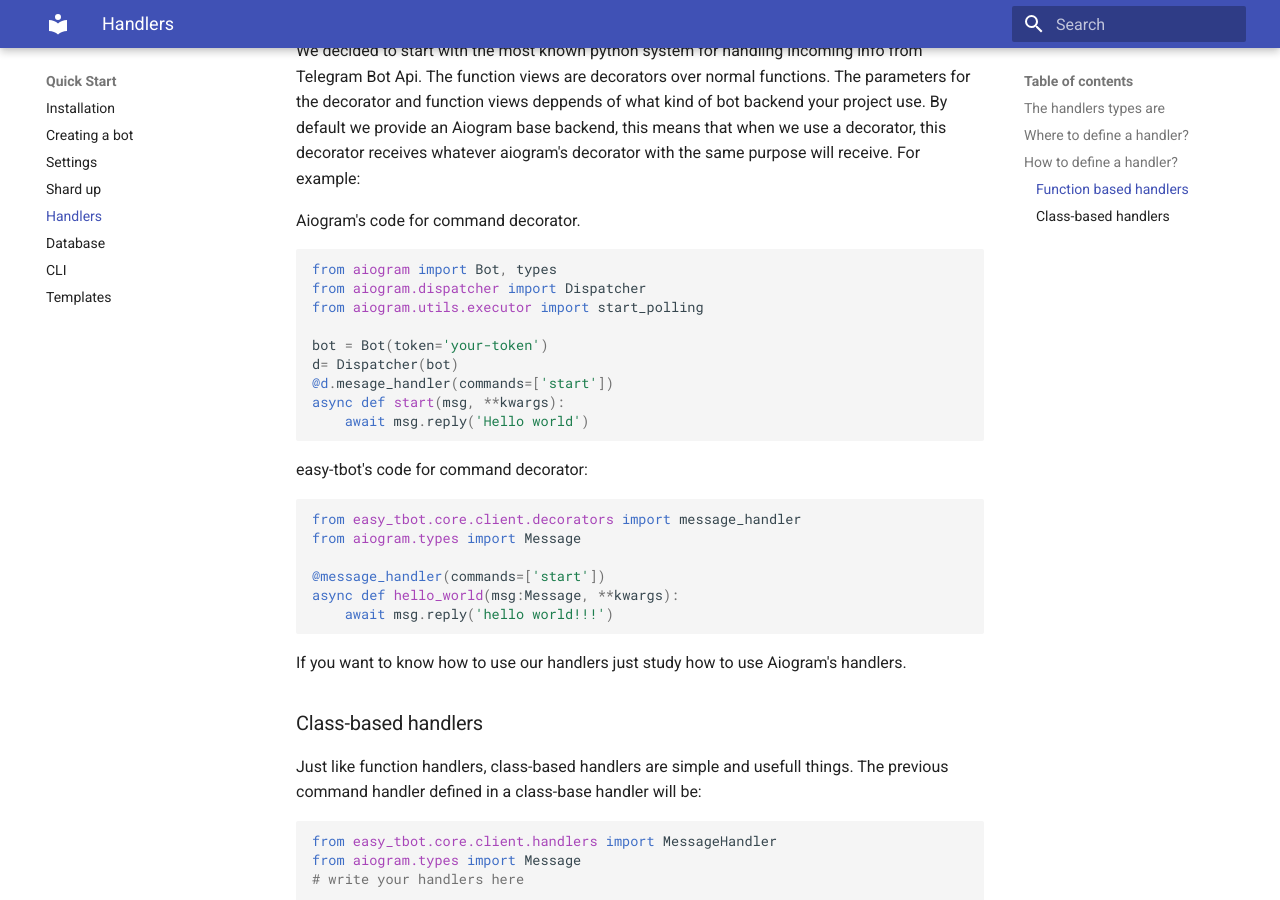
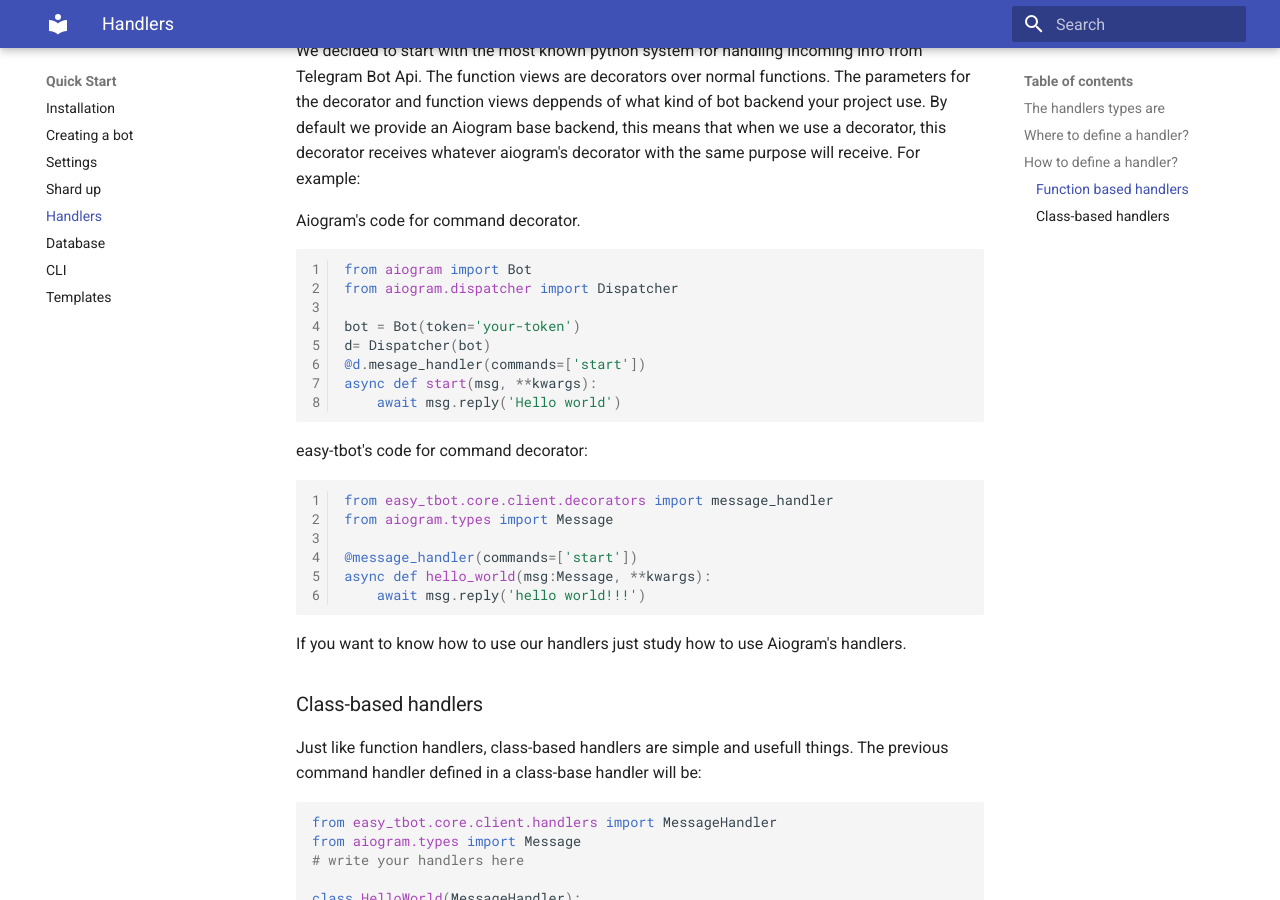
Before and after one commit to GowtherZil/easy_tbot, an MkDocs documentation site: the page built from docs/quick/handlers.md, in a window 1280 px wide and 900 px high, scrolled down 1033 px. Built offline with MkDocs 1.6.1 and Material for MkDocs 9.7.7, drawn with Linux system fonts in a browser that asks for light colours.

Commit message:
updated database and handlers docs

````diff
--- a/docs/quick/handlers.md
+++ b/docs/quick/handlers.md
@@ -31,10 +31,9 @@
 
 Aiogram's code for command decorator.
 
-```python
-from aiogram import Bot, types
+```python linenums="1"
+from aiogram import Bot
 from aiogram.dispatcher import Dispatcher
-from aiogram.utils.executor import start_polling
 
 bot = Bot(token='your-token')
 d= Dispatcher(bot)
@@ -45,7 +44,7 @@
 
 easy-tbot's code for command decorator:
 
-```python
+```python linenums="1"
 from easy_tbot.core.client.decorators import message_handler
 from aiogram.types import Message
 
````
Also changed, not shown: docs/quick/database.md (+2 -2 lines), docs/quick/templates.md (+2 -2 lines).
